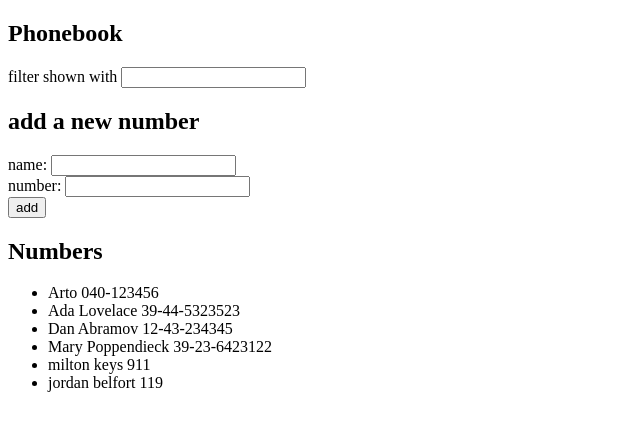
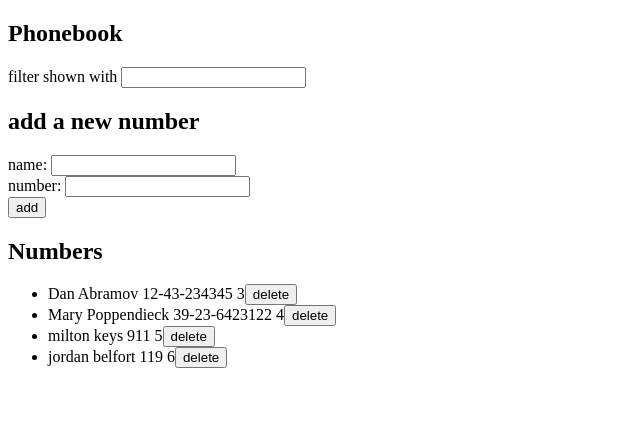
Before and after one commit to gurramnikhil4/FullStackOpen, a React (Vite) app in the folder part2/phonebook/: page / in a window 1280 px wide. Shown: the top 426 px of the page, without its empty margins (0-640 px from the left). Built offline with nearby package versions, Linux system fonts and the light colour scheme; data requests are answered from the project's data file.

Commit message:
Ex 2.14 Implement Delete Both refetch and reparse used for displaying updated data

```diff
--- a/part2/phonebook/db.json
+++ b/part2/phonebook/db.json
@@ -1,15 +1,5 @@
 {
   "persons": [
-    {
-      "name": "Arto",
-      "number": "040-123456",
-      "id": 1
-    },
-    {
-      "name": "Ada Lovelace",
-      "number": "39-44-5323523",
-      "id": 2
-    },
     {
       "name": "Dan Abramov",
       "number": "12-43-234345",
--- a/part2/phonebook/src/App.jsx
+++ b/part2/phonebook/src/App.jsx
@@ -38,6 +38,15 @@ const handleSubmit = (event)=>{
   setNewNumber('')
 }
 
+const handleDelete = (name,id)=>{
+  if (window.confirm(`Delete ${name}?`)) {
+    contactServices.remove(id).then(()=>{
+      // contactServices.getAll().then(response=>setPersons(response))
+      setPersons(persons.filter(person=>person.id!=id))
+    })
+}
+}
+
   return (
     <div>
       <h2>Phonebook</h2>
@@ -47,7 +56,7 @@ const handleSubmit = (event)=>{
       <PersonForm handleSubmit={handleSubmit} newName={newName} setNewName={setNewName} newNumber={newNumber} setNewNumber={setNewNumber}/>
 
       <h2>Numbers</h2>
-      <Persons persons={persons}/>
+      <Persons persons={persons} handleDelete={handleDelete}/>
 
     </div>
   )
--- a/part2/phonebook/src/components/Persons.jsx
+++ b/part2/phonebook/src/components/Persons.jsx
@@ -1,10 +1,19 @@
-const Persons = ({persons})=>{
+const Persons = ({persons,handleDelete})=>{
     return (
         <ul>
-        {persons.map((person)=><li key={person.name}>{person.name} {person.number}</li>)}
+        {persons.map((person)=><Person key={person.name} person={person} deleteContact={handleDelete}></Person>)}
       </ul>
     )
     }
+const Person = (props)=>{
+  return(
+    <li>
+      {props.person.name} {props.person.number} {props.person.id}
+      <button onClick={()=>props.deleteContact(props.person.name, props.person.id)}>delete</button>
+    </li>
+  )
+
+}
 
 
 export default Persons
--- a/part2/phonebook/src/services/contacts.js
+++ b/part2/phonebook/src/services/contacts.js
@@ -9,6 +9,10 @@ const getAll = () =>{
 const create = newObject => {
     const request=axios.post(baseUrl, newObject)
     return request.then(response=>response.data)
-  }
+}
 
-export default { getAll, create }
+const remove = id =>{
+    return axios.delete(`${baseUrl}/${id}`)
+}
+
+export default { getAll, create, remove }
```
